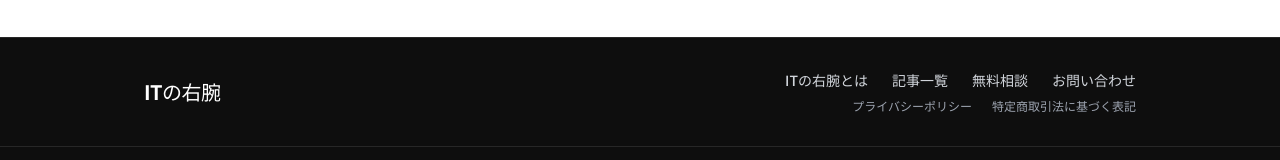
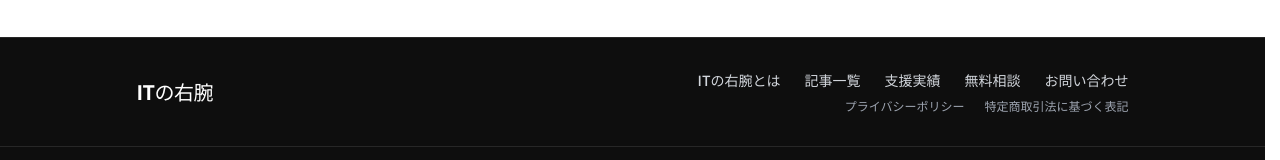
Before and after one commit to Yuto299/it-no-migiude, a Next.js app: page / in a window 1280 px wide. Shown: the part 613-773 px from the top of the page. Built offline with nearby package versions, Linux system fonts and the light colour scheme; no server answers.

Commit message:
feature footer navigation result

```diff
--- a/src/app/globals.css
+++ b/src/app/globals.css
@@ -5,6 +5,10 @@
 :root {
   --background: #ffffff;
   --foreground: #1a1a1a;
+}
+
+html {
+  scrollbar-gutter: stable;
 }
 
 body {
--- a/src/components/layout/Footer.tsx
+++ b/src/components/layout/Footer.tsx
@@ -18,6 +18,7 @@ export default function Footer() {
             <nav className="flex flex-wrap gap-x-6 gap-y-1">
               <Link href="/concept" className="text-sm text-gray-300 hover:text-white transition-colors">ITの右腕とは</Link>
               <Link href="/" className="text-sm text-gray-300 hover:text-white transition-colors">記事一覧</Link>
+              <Link href="/achievements" className="text-sm text-gray-300 hover:text-white transition-colors">支援実績</Link>
               <Link href="/consultation" className="text-sm text-gray-300 hover:text-white transition-colors">無料相談</Link>
               <Link href="/contact" className="text-sm text-gray-300 hover:text-white transition-colors">お問い合わせ</Link>
             </nav>
```
